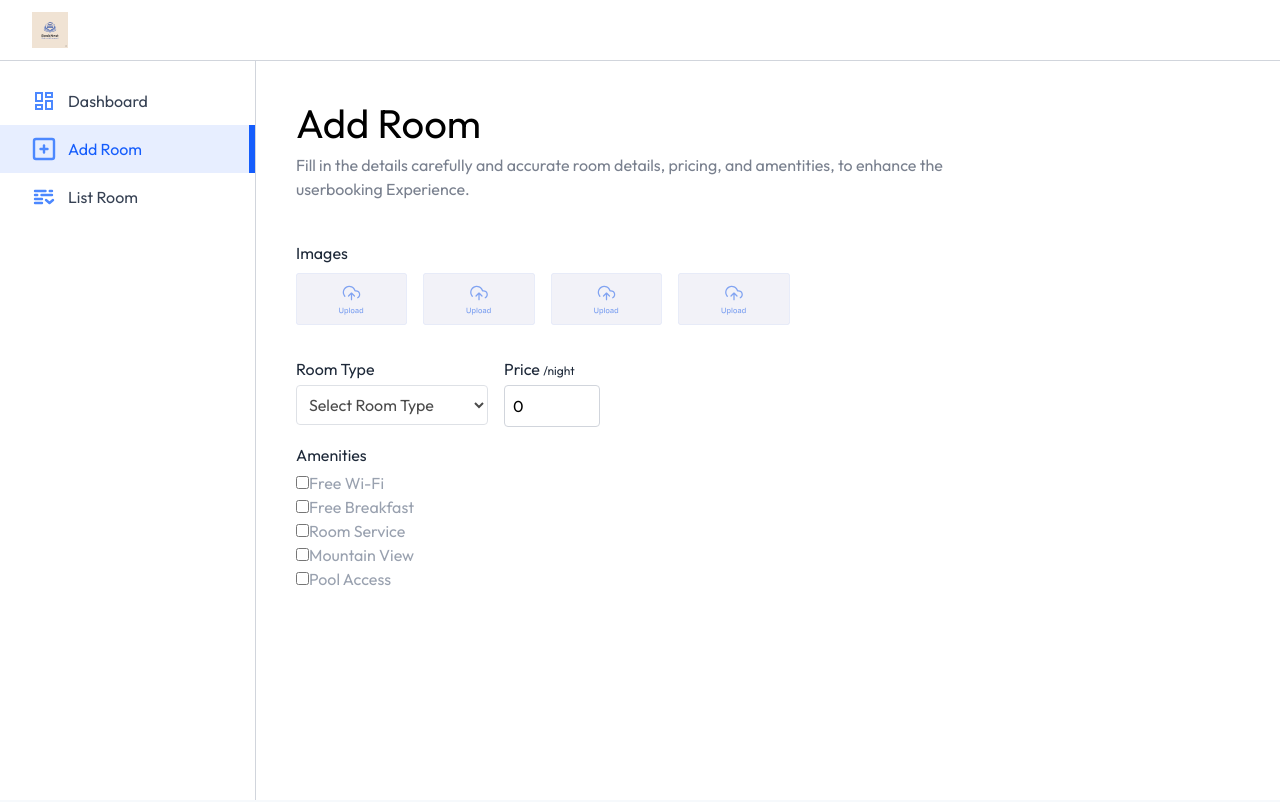
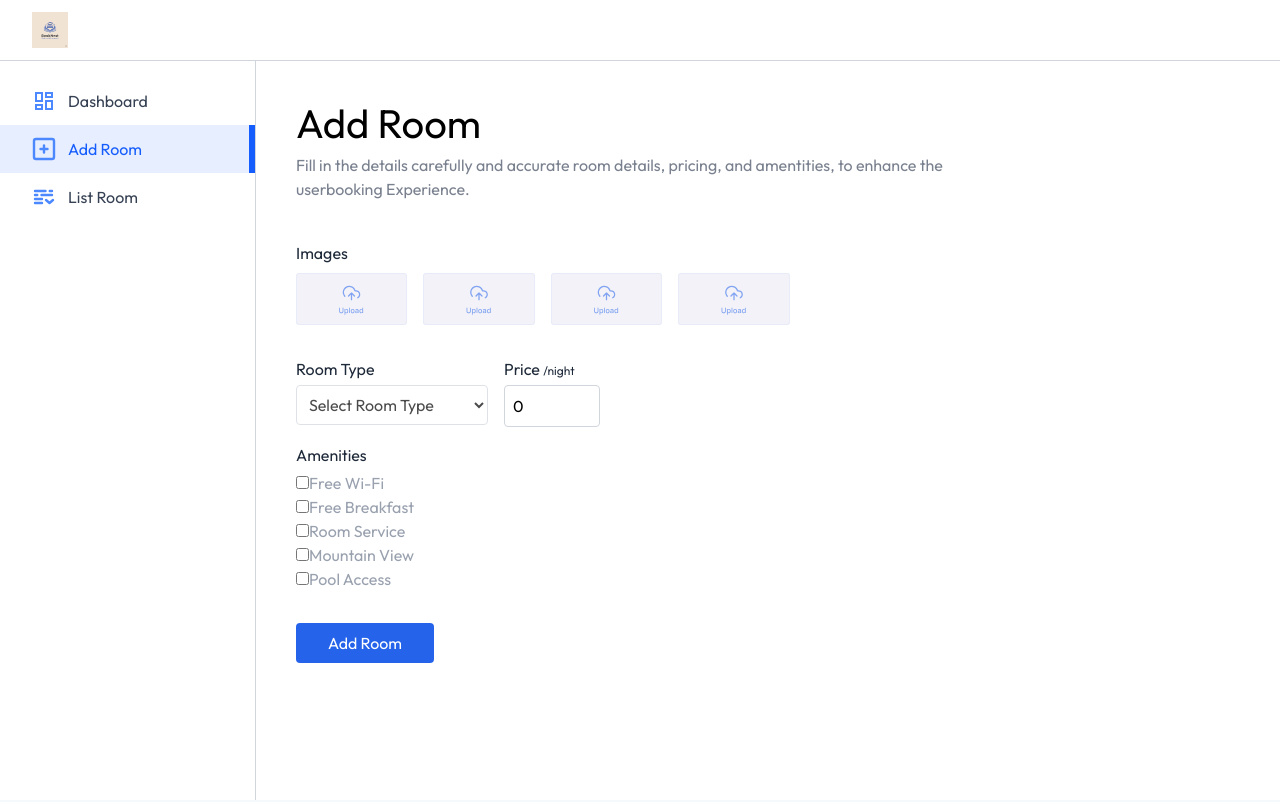
Before and after one commit to Senira34/Hotel-Booking-Website-MERN-Stack, a React (Vite) app in the folder client/: page /owner/add-room in a window 1280 px wide. Shown: the top 802 px of the page. Built offline with nearby package versions, Linux system fonts and the light colour scheme; a web font is replaced by a local one.

Commit message:
Update AddRoom.jsx

```diff
--- a/client/src/Pages/hotelOwner/AddRoom.jsx
+++ b/client/src/Pages/hotelOwner/AddRoom.jsx
@@ -69,6 +69,9 @@ const AddRoom = () => {
                 </div>
             ))}
         </div>
+        <button className='bg-primary text-white px-8 py-2 rounded mt-8 cursor-pointer'>
+            Add Room
+        </button>
     </form>
   )
 }
```
